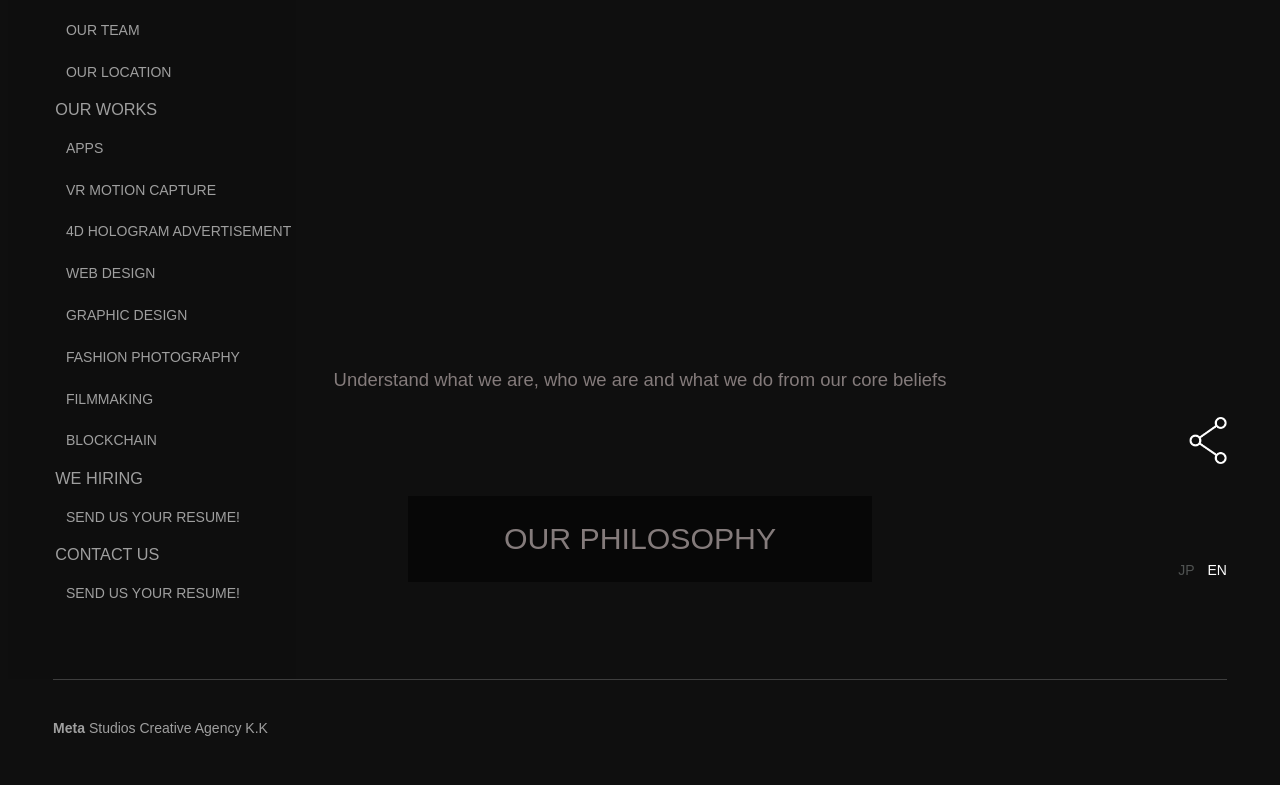
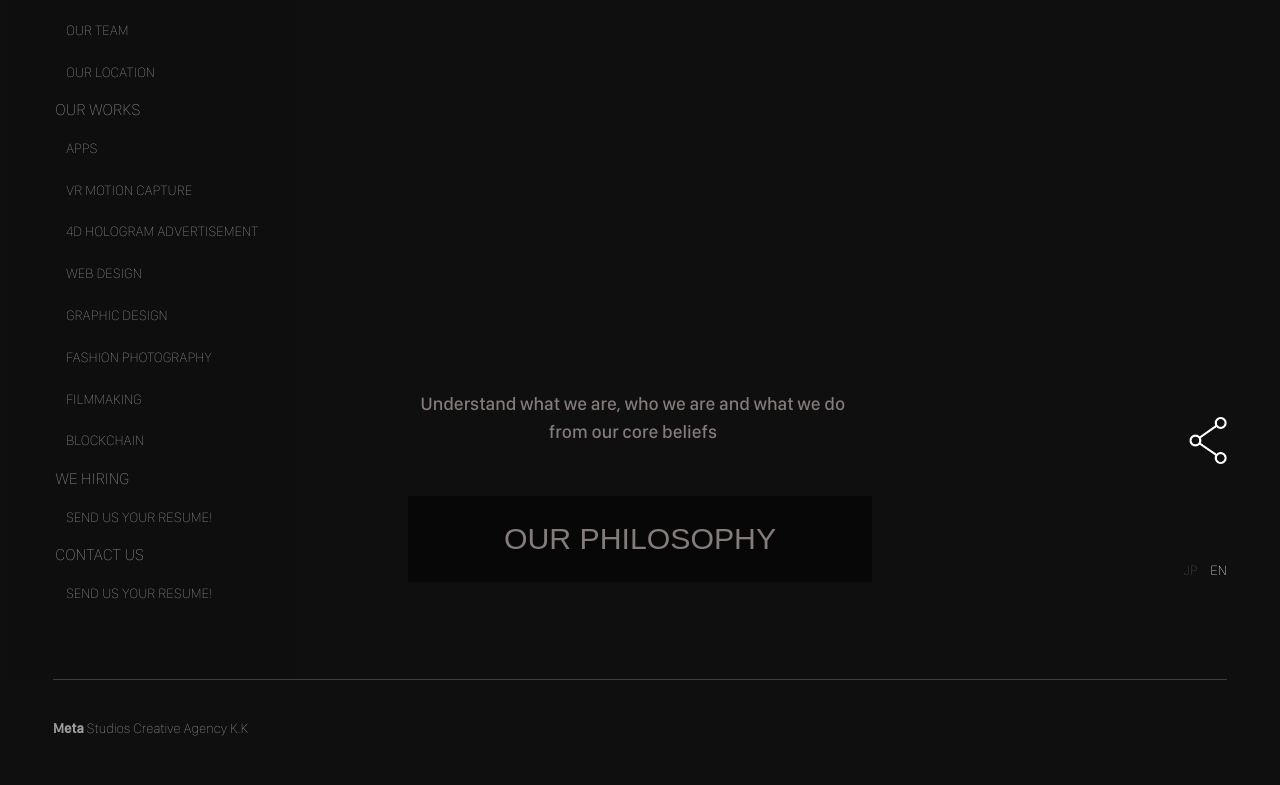
Before and after one commit to LVigtor/proj-test, a plain HTML site: page index.html in a window 1280 px wide. Shown: the part 298-1083 px from the top of the page. Drawn offline with Linux system fonts and the light colour scheme.

Commit message:
Add fonts.

```diff
--- /dev/null
+++ b/css/fonts.css
@@ -0,0 +1,39 @@
+@font-face {
+  font-family: 'SFCompactDisplay';
+  font-style: normal;
+  font-weight: 500;
+  src: url('../fonts/sf-compact-display/medium/sf-compact-display.woff') format('woff'),
+     url('../fonts/sf-compact-display/medium/sf-compact-display.woff2') format('woff2');
+}
+
+@font-face {
+  font-family: 'SFCompactDisplay';
+  font-style: normal;
+  font-weight: 400;
+  src: url('../fonts/sf-compact-display/thin/sf-compact-display.woff') format('woff'),
+     url('../fonts/sf-compact-display/thin/sf-compact-display.woff2') format('woff2');
+}
+
+@font-face {
+  font-family: 'SFCompactDisplay';
+  font-style: 300;
+  font-weight: normal;
+  src: url('../fonts/sf-compact-display/light/sf-compact-display.woff') format('woff'),
+     url('../fonts/sf-compact-display/light/sf-compact-display.woff2') format('woff2');
+}
+
+@font-face {
+  font-family: 'SFCompactDisplay';
+  font-style: 100;
+  font-weight: normal;
+  src: url('../fonts/sf-compact-display/ultralight/sf-compact-display.woff') format('woff'),
+     url('../fonts/sf-compact-display/ultralight/sf-compact-display.woff2') format('woff2');
+}
+
+@font-face {
+  font-family: 'Maleah';
+  font-style: normal;
+  font-weight: normal;
+  src: url('../fonts/maleah/regular/maleah.woff') format('woff'),
+     url('../fonts/maleah/regular/maleah.woff2') format('woff2');
+}
--- a/css/style.css
+++ b/css/style.css
@@ -18,10 +18,10 @@ body {
   min-width: 320px;
   min-height: 100vh;
   background-color: #0f0f0f;
-  font-family: 'Myriad Pro', sans-serif;
+  font-family: 'SFCompactDisplay', sans-serif;
   color: #9f9f9f;
   font-size: 25px;
-  font-weight: 400;
+  font-weight: 500;
   line-height: 1.2;
   -webkit-font-smoothing: antialiased;
   -moz-osx-font-smoothing: grayscale;
@@ -58,6 +58,7 @@ a {
   border: none;
   background-color: #070707;
   font-size: 2.16em;
+  font-weight: 300;
   color: #847b7b;
 }
 
@@ -75,6 +76,7 @@ a {
 }
 
 .logo {
+  font-family: 'Maleah', sans-serif;
   font-size: 1.48em;
   color: #fefefe;
 }
@@ -90,6 +92,7 @@ a {
   background-color: transparent;
   text-align: center;
   font-size: 1.48em;
+  font-weight: 300;
   color: #fefefe;
 }
 
@@ -169,11 +172,13 @@ a {
 .nav__title {
   margin-bottom: 32px;
   font-size: 1.16em;
+  font-weight: 100;
   text-transform: uppercase;
 }
 
 .nav__el {
   font-size: 1.16em;
+  font-weight: 100;
 }
 
 .nav__list--child {
@@ -184,6 +189,7 @@ a {
 
 .nav__el--child {
   font-size: 0.86206897em;
+  font-weight: 100;
 }
 
 .nav__el--child:not(:last-of-type) {
@@ -243,6 +249,7 @@ a {
 
 .lang__el {
   font-size: 1em;
+  font-weight: 300;
   color: #505352;
 }
 
@@ -263,6 +270,10 @@ a {
   padding-top: 110px;
   padding-bottom: 140px;
   border-top: 1px solid #3e3e3e;
+}
+
+.footer__text {
+  font-weight: 400;
 }
 
 @media (max-width: 2000px) {
@@ -294,6 +305,11 @@ a {
     min-width: 288px;
     width: 21.581677%;
     background-color: rgba(15, 15, 15, 0.85);
+  }
+
+  .layout__text {
+    max-width: 450px;
+    margin-bottom: 50px;
   }
 
   .options {
--- a/index.html
+++ b/index.html
@@ -6,7 +6,7 @@
   <meta http-equiv="X-UA-Compatible" content="ie=edge">
   <title>Document</title>
 
-  <link rel="stylesheet" href="https://cdnjs.cloudflare.com/ajax/libs/font-awesome/4.7.0/css/font-awesome.min.css">
+  <link rel="stylesheet" href="./css/fonts.css">
   <link rel="stylesheet" href="./css/style.css">
 </head>
 <body>
@@ -63,15 +63,15 @@
 
             <ul class="nav__list nav__list--child">
               <li class="nav__el nav__el--child">
-                OUR PHILOSOPHY
+                <a class="nav__link" href="./">OUR PHILOSOPHY</a>
               </li>
 
               <li class="nav__el nav__el--child">
-                OUR TEAM
+                <a class="nav__link" href="./">OUR TEAM</a>
               </li>
 
               <li class="nav__el nav__el--child">
-                OUR LOCATION
+                <a class="nav__link" href="./">OUR LOCATION</a>
               </li>
             </ul>
           </li>
@@ -81,35 +81,35 @@
 
             <ul class="nav__list nav__list--child">
               <li class="nav__el nav__el--child">
-                APPS
+                <a class="nav__link" href="./">APPS</a>
               </li>
 
               <li class="nav__el nav__el--child">
-                VR MOTION CAPTURE
+                <a class="nav__link" href="./">VR MOTION CAPTURE</a>
               </li>
 
               <li class="nav__el nav__el--child">
-                4D HOLOGRAM ADVERTISEMENT
+                <a class="nav__link" href="./">4D HOLOGRAM ADVERTISEMENT</a>
               </li>
 
               <li class="nav__el nav__el--child">
-                WEB DESIGN
+                <a class="nav__link" href="./">WEB DESIGN</a>
               </li>
 
               <li class="nav__el nav__el--child">
-                GRAPHIC DESIGN
+                <a class="nav__link" href="./">GRAPHIC DESIGN</a>
               </li>
 
               <li class="nav__el nav__el--child">
-                FASHION PHOTOGRAPHY
+                <a class="nav__link" href="./">FASHION PHOTOGRAPHY</a>
               </li>
 
               <li class="nav__el nav__el--child">
-                FILMMAKING
+                <a class="nav__link" href="./">FILMMAKING</a>
               </li>
 
               <li class="nav__el nav__el--child">
-                BLOCKCHAIN
+                <a class="nav__link" href="./">BLOCKCHAIN</a>
               </li>
             </ul>
           </li>
@@ -119,7 +119,7 @@
 
             <ul class="nav__list nav__list--child">
               <li class="nav__el nav__el--child">
-                SEND US YOUR RESUME!
+                <a class="nav__link" href="./">SEND US YOUR RESUME!</a>
               </li>
             </ul>
           </li>
@@ -129,7 +129,7 @@
 
             <ul class="nav__list nav__list--child">
               <li class="nav__el nav__el--child">
-                SEND US YOUR RESUME!
+                <a class="nav__link" href="./">SEND US YOUR RESUME!</a>
               </li>
             </ul>
           </li>
@@ -193,7 +193,7 @@
 
   <footer class="footer">
     <div class="footer__content">
-      <a href="./">
+      <a class="footer__text" href="./">
         <b>Meta</b> Studios Creative Agency K.K
       </a>
     </div>
```
Also changed, not shown: fonts/maleah/regular/maleah.woff (added), fonts/maleah/regular/maleah.woff2 (added), fonts/sf-compact-display/light/sf-compact-display.woff (added), fonts/sf-compact-display/light/sf-compact-display.woff2 (added), fonts/sf-compact-display/medium/sf-compact-display.woff (added), fonts/sf-compact-display/medium/sf-compact-display.woff2 (added), fonts/sf-compact-display/thin/sf-compact-display.woff (added), fonts/sf-compact-display/thin/sf-compact-display.woff2 (added), fonts/sf-compact-display/ultralight/sf-compact-display.woff (added), fonts/sf-compact-display/ultralight/sf-compact-display.woff2 (added).
